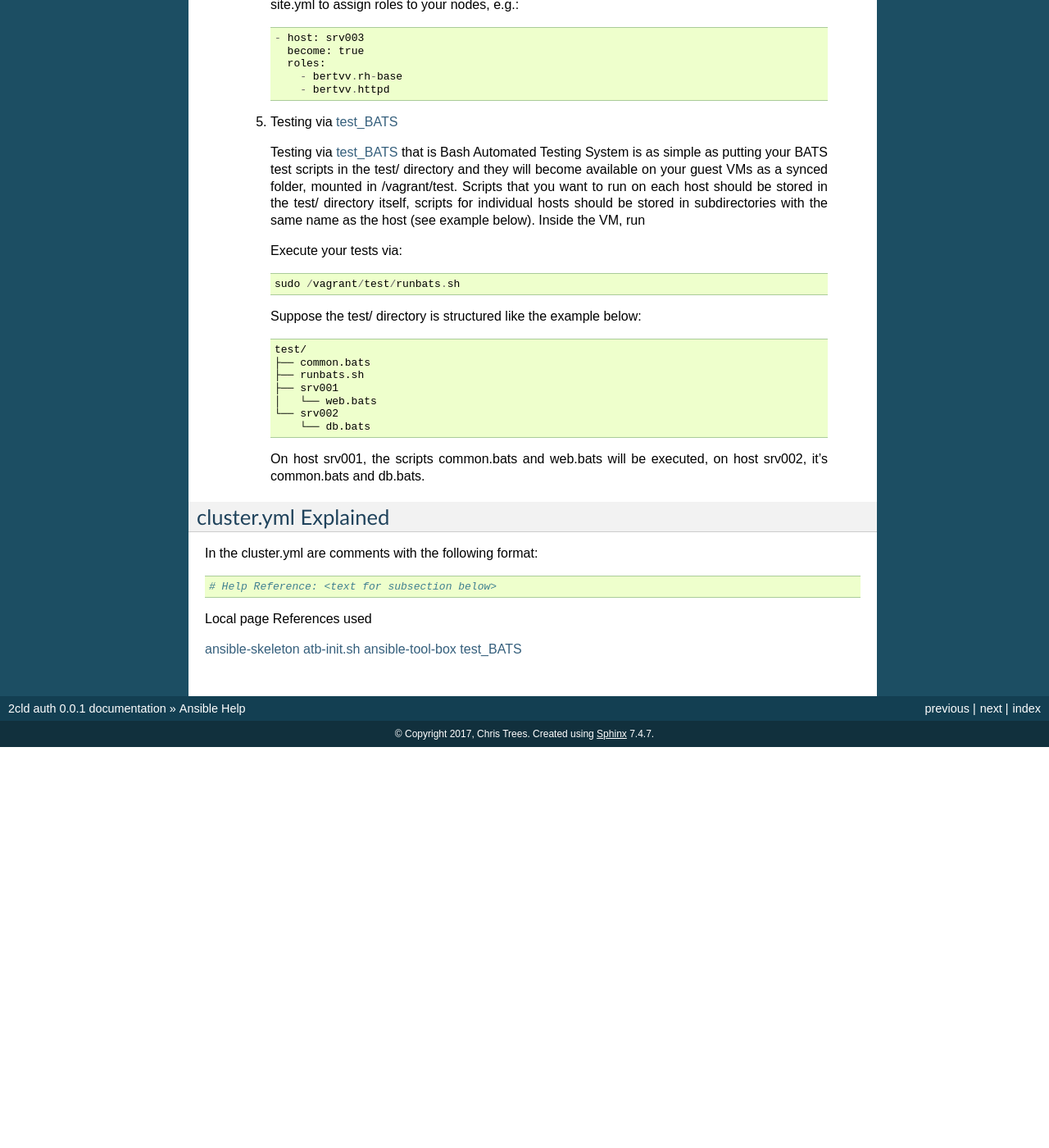
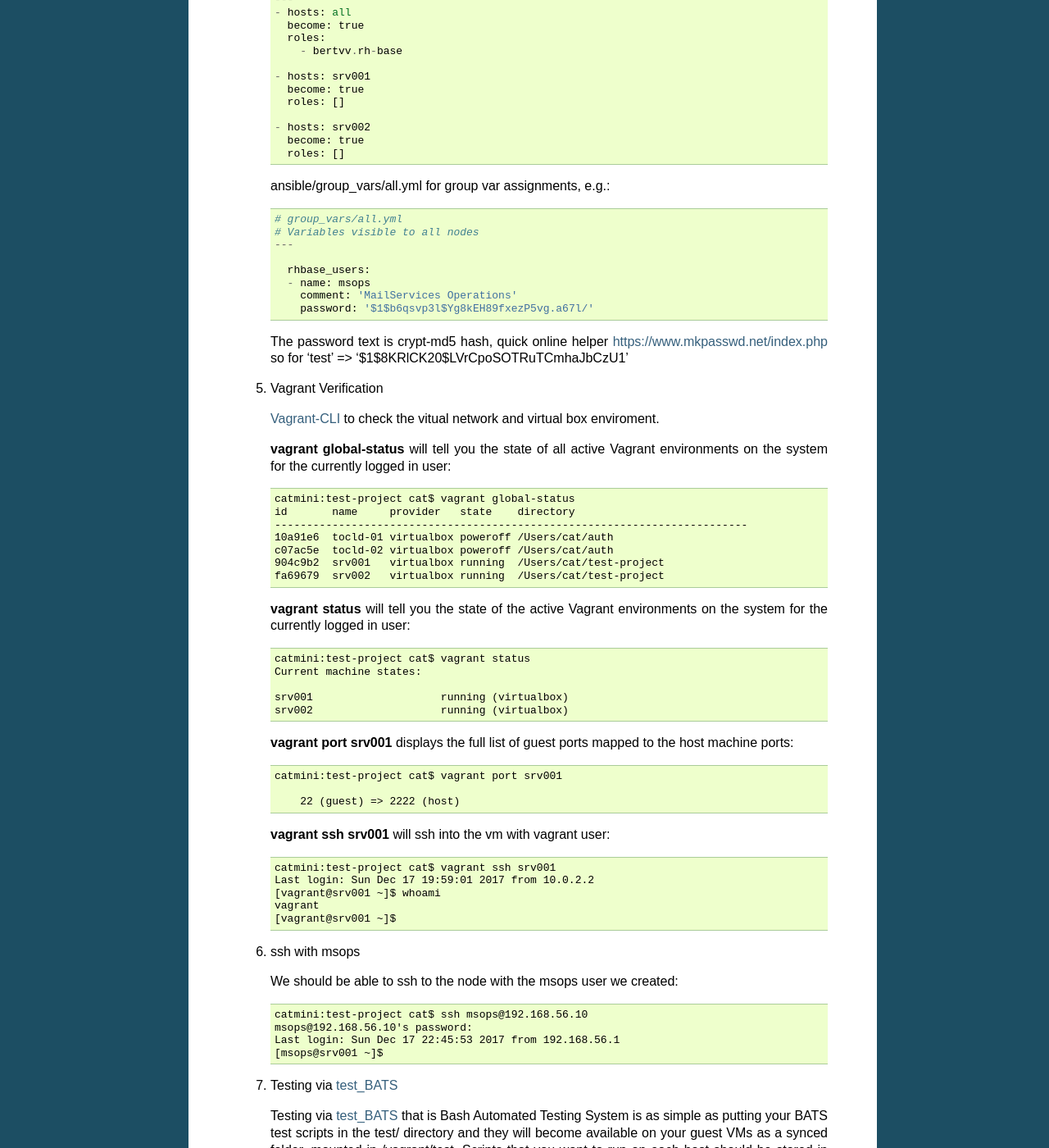
Before and after one commit to 2cld/auth, a Sphinx documentation site: the page built from docs/source/help-ansible.rst, in a window 1280 px wide and 1400 px high, scrolled down 3094 px. Shown: the whole window at 82% size. Built offline with Sphinx 7.4.7, drawn with Linux system fonts in a browser that asks for light colours; before the commit the page ends 4005 px from its top, so only the background shows below that; some of the changed text lies outside the part shown.

Commit message:
ansible doc update

```diff
--- a/docs/source/help-ansible.rst
+++ b/docs/source/help-ansible.rst
@@ -116,17 +116,9 @@ ansible-tool-box_ (atb) Structure Explained
 
     Example::
 
-        - name: srv002
-          synced_folders:
-            - src: test
-              dest: /tmp/test
-            - src: www
-              dest: /var/www/html
-              options:
-                :create: true
-                :owner: root
-                :group: root
-                :mount_options: ['dmode=0755', 'fmode=0644']
+      ---
+      - name: srv001
+        ip: 192.168.56.10
 
     The ansible/ directory contains the Ansible configuration, and should be structured according to Ansible's best practices. It should at least contain the standard site.yml.
 
@@ -136,27 +128,99 @@ ansible-tool-box_ (atb) Structure Explained
 
     vagrant-hosts.yml so a Vagrant box is created. A few examples that also illustrate the optional settings::
 
-      - name: srv003
-        ip: 192.168.56.13
-        auto_config: false
+      ---
+      - name: srv001
+        ip: 192.168.56.10
 
-      - name: srv004
-        ip: 172.16.0.5
-        netmask: 255.255.0.0
-        intnet: true
+      - name: srv002
+        box: bento/centos-7.4
+        ip: 192.168.56.11
+        synced_folders:
+          - src: test
+            dest: /tmp/test
+          - src: www
+            dest: /var/www/html
+            options:
+              :create: true
+              :owner: root
+              :group: root
+              :mount_options: ['dmode=0755', 'fmode=0644']
 
-      - name: srv005
-        ip: 192.168.56.14
-        mac: "00:03:DE:AD:BE:EF"
-        playbook: server.yml  # defaults to site.yml
+    ansible/site.yml to assign roles to your nodes, e.g.::
 
-    site.yml to assign roles to your nodes, e.g.::
-
-      - host: srv003
+      # site.yml
+      ---
+      - hosts: all
         become: true
         roles:
           - bertvv.rh-base
-          - bertvv.httpd
+
+      - hosts: srv001
+        become: true
+        roles: []
+
+      - hosts: srv002
+        become: true
+        roles: []
+
+    ansible/group_vars/all.yml for group var assignments, e.g.::
+
+      # group_vars/all.yml
+      # Variables visible to all nodes
+      ---
+
+        rhbase_users:
+        - name: msops
+          comment: 'MailServices Operations'
+          password: '$1$b6qsvp3l$Yg8kEH89fxezP5vg.a67l/'
+
+    The password text is crypt-md5 hash, quick online helper https://www.mkpasswd.net/index.php so for 'test' => '$1$8KRlCK20$LVrCpoSOTRuTCmhaJbCzU1'
+
+ #. Vagrant Verification
+
+    Vagrant-CLI_ to check the vitual network and virtual box enviroment.
+
+    **vagrant global-status** will tell you the state of all active Vagrant environments on the system for the currently logged in user::
+
+      catmini:test-project cat$ vagrant global-status
+      id       name     provider   state    directory
+      --------------------------------------------------------------------------
+      10a91e6  tocld-01 virtualbox poweroff /Users/cat/auth
+      c07ac5e  tocld-02 virtualbox poweroff /Users/cat/auth
+      904c9b2  srv001   virtualbox running  /Users/cat/test-project
+      fa69679  srv002   virtualbox running  /Users/cat/test-project
+
+    **vagrant status** will tell you the state of the active Vagrant environments on the system for the currently logged in user::
+
+      catmini:test-project cat$ vagrant status
+      Current machine states:
+
+      srv001                    running (virtualbox)
+      srv002                    running (virtualbox)
+
+
+    **vagrant port srv001** displays the full list of guest ports mapped to the host machine ports::
+
+      catmini:test-project cat$ vagrant port srv001
+
+          22 (guest) => 2222 (host)
+
+    **vagrant ssh srv001** will ssh into the vm with vagrant user::
+
+      catmini:test-project cat$ vagrant ssh srv001
+      Last login: Sun Dec 17 19:59:01 2017 from 10.0.2.2
+      [vagrant@srv001 ~]$ whoami
+      vagrant
+      [vagrant@srv001 ~]$
+
+ #. ssh with msops
+
+    We should be able to ssh to the node with the msops user we created::
+
+      catmini:test-project cat$ ssh msops@192.168.56.10
+      msops@192.168.56.10's password:
+      Last login: Sun Dec 17 22:45:53 2017 from 192.168.56.1
+      [msops@srv001 ~]$
 
  #. Testing via test_BATS_
 
@@ -179,7 +243,6 @@ ansible-tool-box_ (atb) Structure Explained
     On host srv001, the scripts common.bats and web.bats will be executed, on host srv002, it's common.bats and db.bats.
 
 
-
 =====================
 cluster.yml Explained
 =====================
@@ -194,8 +257,10 @@ ansible-skeleton_
 atb-init.sh_
 ansible-tool-box_
 test_BATS_
+Vagrant-CLI_
 
 .. _ansible-skeleton: https://github.com/bertvv/ansible-skeleton.git
 .. _atb-init.sh: https://github.com/bertvv/ansible-toolbox/blob/master/bin/atb-init.sh
 .. _ansible-tool-box: https://github.com/bertvv/ansible-toolbox
 .. _test_BATS: https://github.com/sstephenson/bats
+.. _Vagrant-CLI: https://www.vagrantup.com/docs/cli/
```
